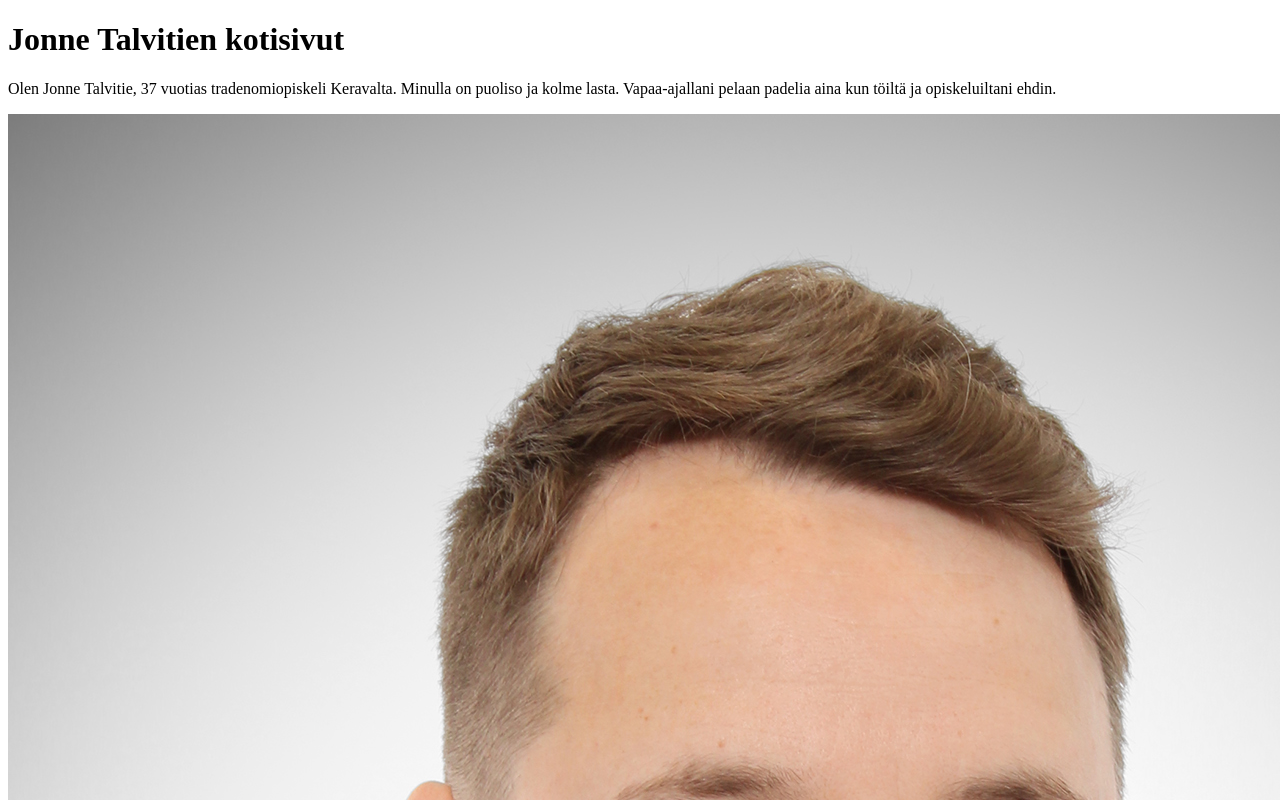
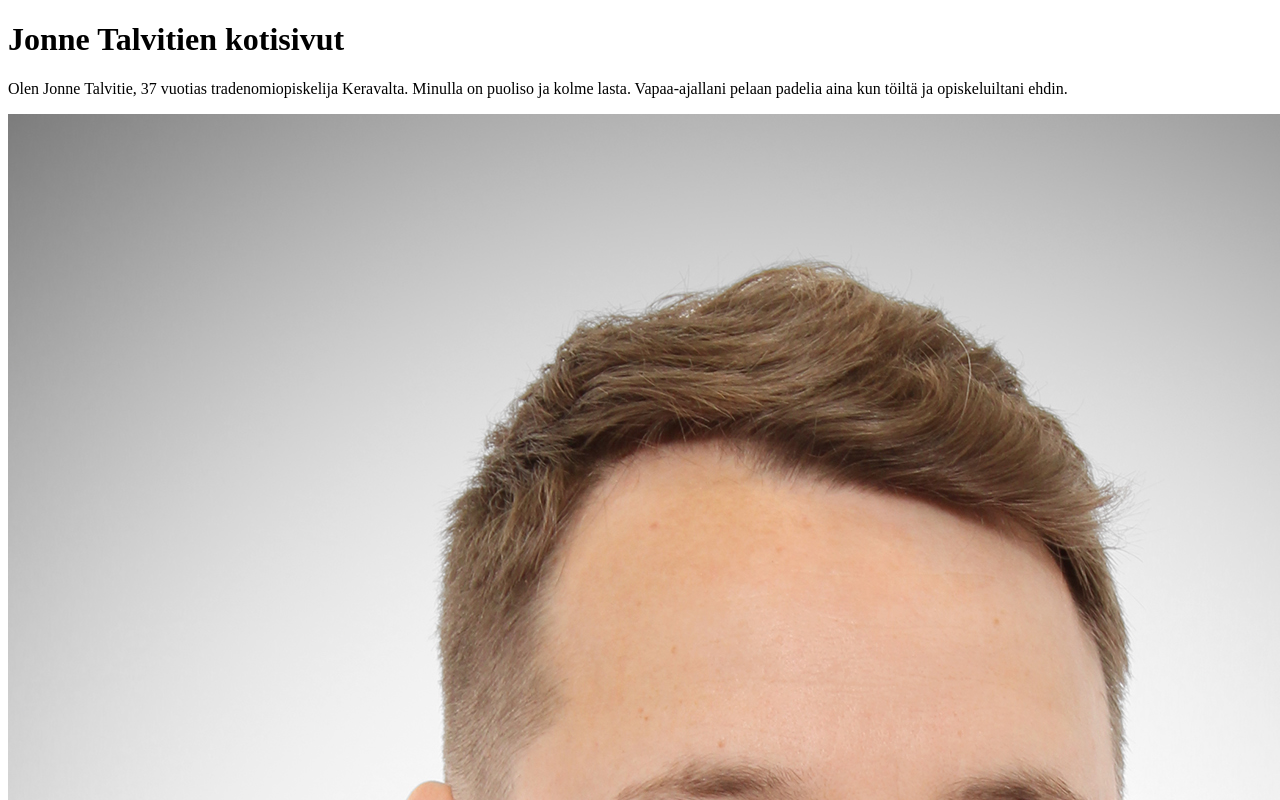
Before and after one commit to MuzhuuNamNam/WEBsovellukset, a plain HTML site: page WS01_HTML/index.html in a window 1280 px wide. Shown: the top 800 px of the page. Drawn offline with Linux system fonts and the light colour scheme.

Commit message:
lisättiin pari kirjainta html tiedostoon

```diff
--- a/WS01_HTML/index.html
+++ b/WS01_HTML/index.html
@@ -5,7 +5,7 @@
     </head>
         <body>
            <h1>Jonne Talvitien kotisivut</h1>
-           <p>Olen Jonne Talvitie, 37 vuotias tradenomiopiskeli Keravalta. Minulla on puoliso ja kolme lasta. Vapaa-ajallani pelaan padelia aina kun töiltä ja opiskeluiltani ehdin.</p>
+           <p>Olen Jonne Talvitie, 37 vuotias tradenomiopiskelija Keravalta. Minulla on puoliso ja kolme lasta. Vapaa-ajallani pelaan padelia aina kun töiltä ja opiskeluiltani ehdin.</p>
            <img src="Talvitie_Jonne_pienennetty.jpg" alt="Kuva minusta">
 <h2>Harrastukseni tärkeysjärjestyksessä</h2>
 <ol>
```
